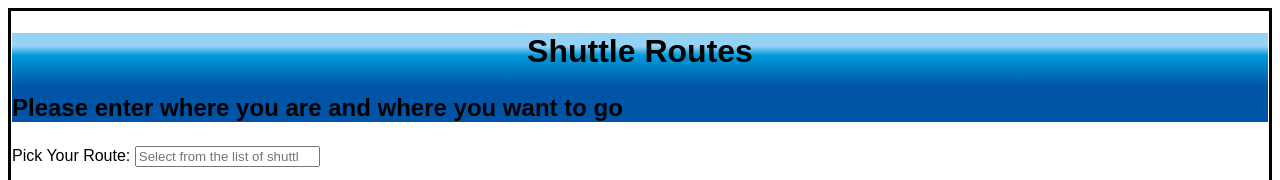
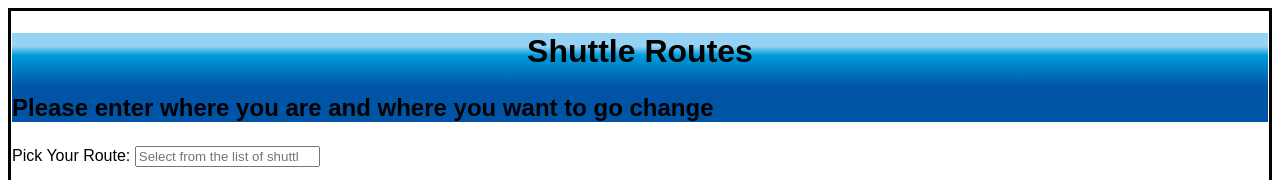
Before and after one commit to Nathanielulmerschmit/effective-octo-sniffle, a plain HTML site: page 599webpage.html in a window 1280 px wide. Shown: the top 180 px of the page. Drawn offline with Linux system fonts and the light colour scheme.

Commit message:
Test change

```diff
--- a/599webpage.html
+++ b/599webpage.html
@@ -15,7 +15,7 @@
 
    		<header>
             <h1>Shuttle Routes</h1>
-            <p>Please enter where you are and where you want to go</p>
+            <p>Please enter where you are and where you want to go change</p>
          </header>
 
 
```
